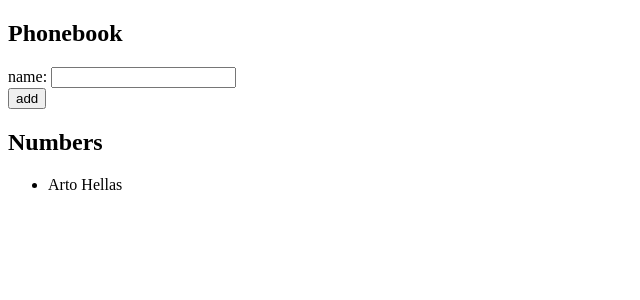
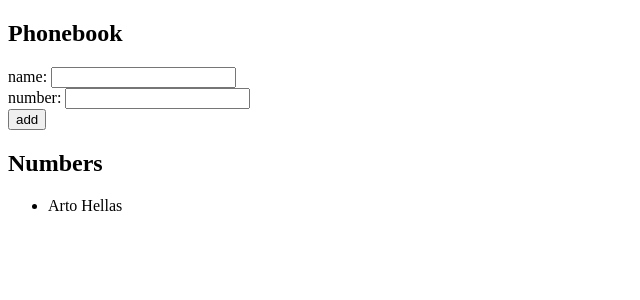
Before and after one commit to Lasspeng/part2, a React (Create React App) app: page / in a window 1280 px wide. Shown: the top 300 px of the page, without its empty margins (0-640 px from the left). Built offline with nearby package versions, Linux system fonts and the light colour scheme.

Commit message:
Exercise 2.8

```diff
--- a/src/App.js
+++ b/src/App.js
@@ -2,31 +2,44 @@ import { useState } from 'react'
 
 const App = () => {
   const [persons, setPersons] = useState([
-    { name: 'Arto Hellas' }
+    {
+      name: 'Arto Hellas',
+      number: ''
+    }
   ])
   const [newName, setNewName] = useState('')
+  const [newNumber, setNewNumber] = useState('')
 
   const nameChanger = (event) => setNewName(event.target.value)
+  const numberChanger = (event) => setNewNumber(event.target.value)
 
-  const addName = (event) => {
+  const addPerson = (event) => {
     event.preventDefault()
-    const nameObject = {name: newName}
+    const nameObject = {
+      name: newName,
+      number: newNumber
+    }
     const result = persons.filter(person => person.name === nameObject.name)
     if (result.length === 0) {
       setPersons(persons.concat(nameObject))
       setNewName('')
+      setNewNumber('')
     } else {
       alert(`${nameObject.name} is already added to phonebook`)
       setNewName('')
+      setNewNumber('')
     }
   }
 
   return (
     <div>
       <h2>Phonebook</h2>
-      <form onSubmit={addName}>
+      <form onSubmit={addPerson}>
         <div>
           name: <input value={newName} onChange={nameChanger} />
+        </div>
+        <div>
+          number: <input value={newNumber} onChange={numberChanger} />
         </div>
         <div>
           <button type="submit">add</button>
@@ -35,7 +48,7 @@ const App = () => {
       <h2>Numbers</h2>
       <ul>
         {persons.map(entry =>
-          <li key={entry.name}>{entry.name}</li>)}
+          <li key={entry.name}>{entry.name} {entry.number}</li>)}
       </ul>
     </div>
   )
```
